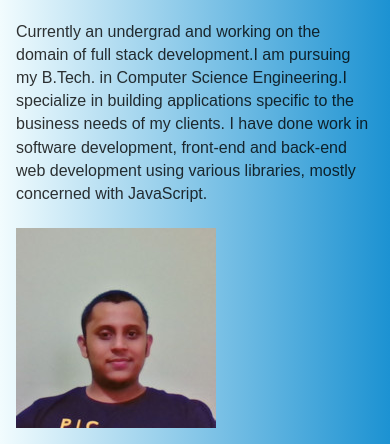
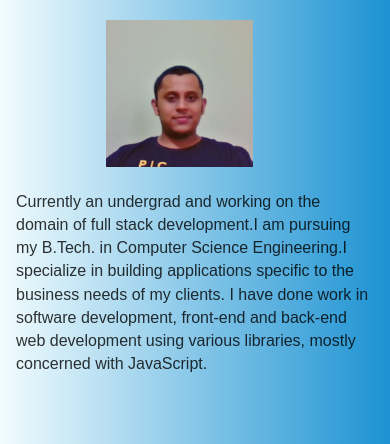
Before and after one commit to salujaparam/gatsby-blog, a Gatsby site: page / in a window 390 px wide. Shown: the part 610-1054 px from the top of the page. Built offline with nearby package versions, Linux system fonts and the light colour scheme; Gatsby itself is replaced by a stand-in of ours.

Commit message:
edited index.js

```diff
--- a/src/pages/background.module.scss
+++ b/src/pages/background.module.scss
@@ -11,3 +11,23 @@
     #1c92d2
   ); /* W3C, IE 10+/ Edge, Firefox 16+, Chrome 26+, Opera 12+, Safari 7+ */
 }
+
+.image{
+  display: flex;
+}
+
+.img{
+  padding-right: 2rem;
+}
+
+@media only screen and (max-width: 600px) {
+  .image{
+    display: inline;
+  }
+  .img{
+    display: block;
+    margin-left: auto;
+    margin-right: auto;
+    width: 50%;
+  }
+}
--- a/src/pages/index.js
+++ b/src/pages/index.js
@@ -10,6 +10,8 @@ const IndexPage = () => {
       <Head title="Home" />
       <Layout>
         <h1>Full Stack Developer</h1>
+        <div className={backgroundStyles.image}>
+          <img src={photo} alt="Param Saluja" className={backgroundStyles.img}/>
           <p>
             Currently an undergrad and working on the domain of full stack
             development.I am  pursuing my B.Tech. in Computer Science
@@ -18,7 +20,7 @@ const IndexPage = () => {
             development, front-end and back-end web development using various
             libraries, mostly concerned with JavaScript.
           </p>
-        <img src={photo} alt="Param Saluja" />
+        </div>
       </Layout>
     </div>
   )
```
Lines whose indentation alone changed are shown as unchanged.
